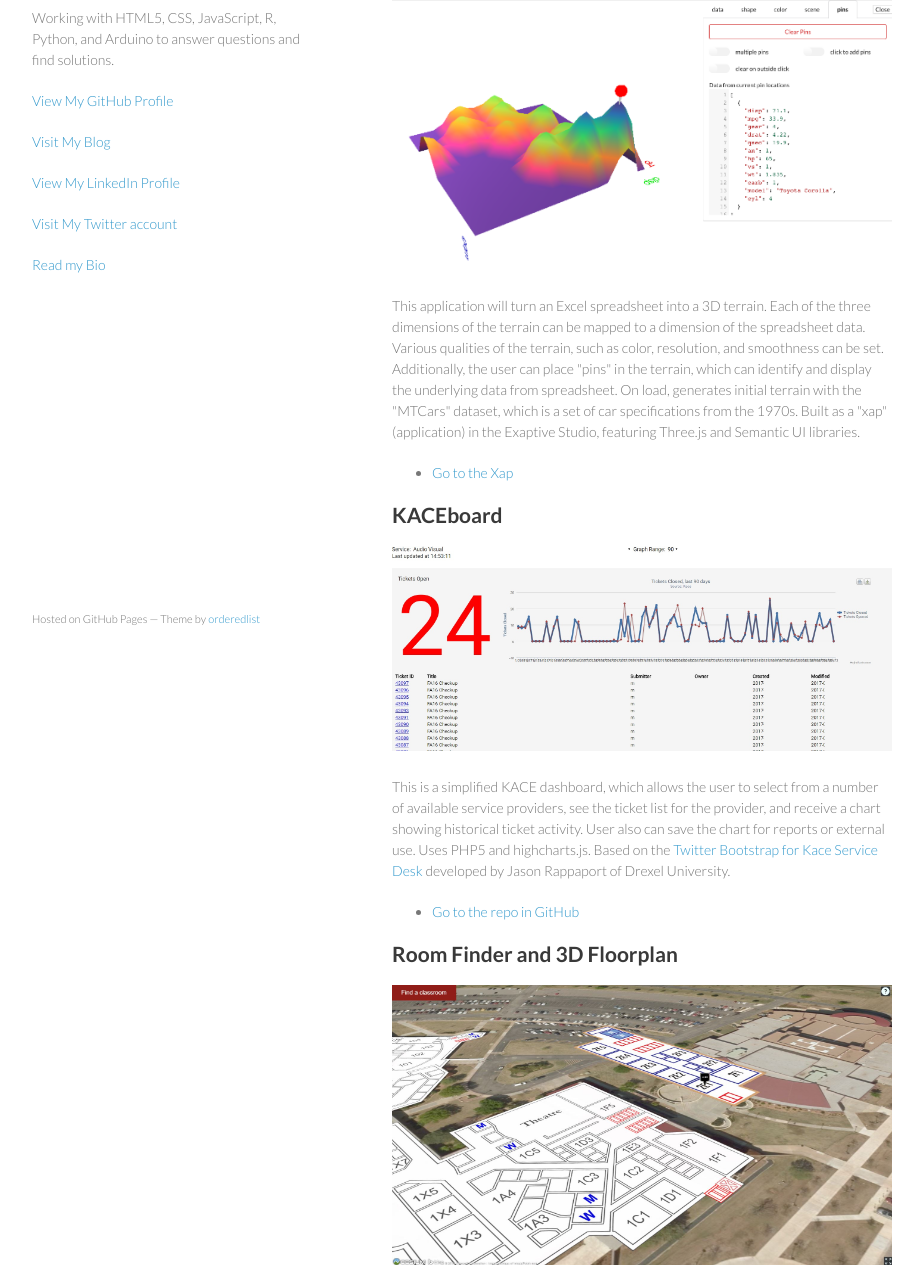
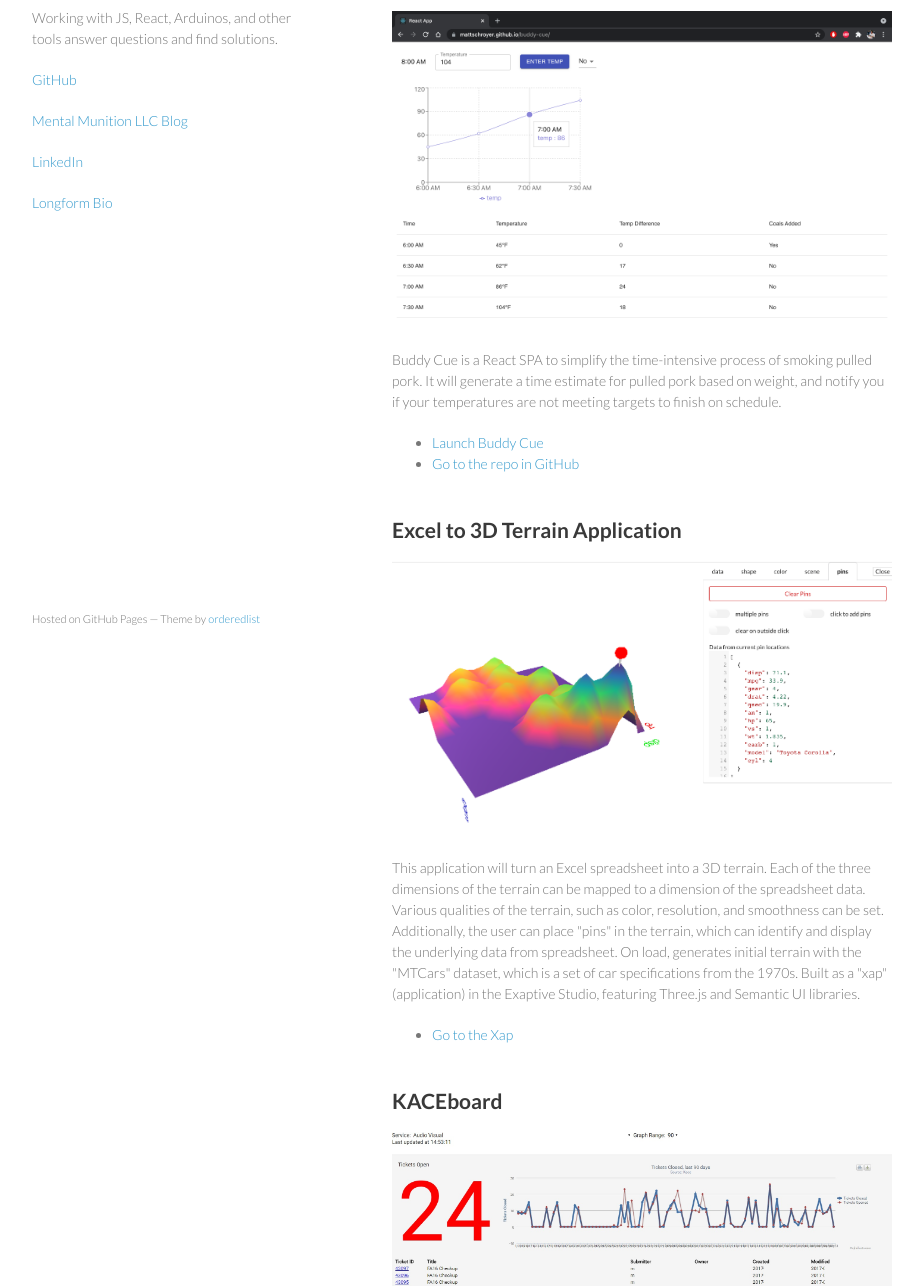
Before and after one commit to MattSchroyer/mattschroyer.github.io, a plain HTML site: page index.html in a window 1280 px wide. Shown: the part 102-1388 px from the top of the page, without its empty margins (178-1101 px from the left). Drawn offline with Linux system fonts and the light colour scheme.

Commit message:
Add BuddyCue project and restyle html

```diff
--- a/index.html
+++ b/index.html
@@ -4,9 +4,9 @@
     <meta charset="utf-8">
     <meta http-equiv="X-UA-Compatible" content="chrome=1">
     <title>mattschroyer.github.io</title>
-
-    <link rel="stylesheet" href="stylesheets/styles.css">
-    <link rel="stylesheet" href="stylesheets/pygment_trac.css">
+    <script src="scripts/scale.fix.js"></script>
+    <link rel="stylesheet" href="styles/styles.css">
+    <link rel="stylesheet" href="styles/pygment_trac.css">
     <meta name="viewport" content="width=device-width, initial-scale=1, user-scalable=no">
     <!--[if lt IE 9]>
     <script src="//html5shiv.googlecode.com/svn/trunk/html5.js"></script>
@@ -16,84 +16,132 @@
     <div class="wrapper">
       <header>
         <h1>Matthew Schroyer</h1>
-        <p>Working with HTML5, CSS, JavaScript, R, Python, and Arduino to answer questions and find solutions.</p>
+        <p>Working with JS, React, Arduinos, and other tools answer questions and find solutions.</p>
 
 
-        <p class="view"><a href="https://github.com/MattSchroyer">View My GitHub Profile</a></p>
-		<p class="view"><a href="http://www.mentalmunition.com/">Visit My Blog</a></p>
-		<p class="view"><a href="https://www.linkedin.com/in/mattschroyer">View My LinkedIn Profile</a></p>
-		<p class="view"><a href="https://twitter.com/MattSchroyer">Visit My Twitter account</a></p>
-		<p class="view"><a href="http://www.mentalmunition.com/p/about-author.html">Read my Bio</a></p>
+        <p class="view"><a href="https://github.com/MattSchroyer">GitHub</a></p>
+		    <p class="view"><a href="http://www.mentalmunition.com/">Mental Munition LLC Blog</a></p>
+		    <p class="view"><a href="https://www.linkedin.com/in/mattschroyer">LinkedIn</a></p>
+		    <p class="view"><a href="http://www.mentalmunition.com/p/about-author.html">Longform Bio</a></p>
 
       </header>
       <section>
-    <a href="https://labs.exaptive.city/xap/b2b8a940-224e-11e8-8c1e-6d6c7ec5b4e7?version=0.10.1"><h2>Excel to 3D Terrain Application</h2></a>
+
+        <div class="project_card">
+          <a href="https://mattschroyer.github.io/buddy-cue/"><h2>Buddy Cue</h2></a>
+          <p><IMG SRC="./img/buddy_cue_screenshot.png"></p>
           <p>
-      <IMG SRC="./img/excel_to_terrain.png">
-    </p>
-    <p>
-      This application will turn an Excel spreadsheet into a 3D terrain. Each of the three dimensions of the terrain can be mapped to a dimension of the spreadsheet data. Various qualities of the terrain, such as color, resolution, and smoothness can be set. Additionally, the user can place "pins" in the terrain, which can identify and display the underlying data from spreadsheet. On load, generates initial terrain with the "MTCars" dataset, which is a set of car specifications from the 1970s. Built as a "xap" (application) in the Exaptive Studio, featuring Three.js and Semantic UI libraries.
+            Buddy Cue is a React SPA to simplify the time-intensive process of smoking pulled pork.
+            It will generate a time estimate for pulled pork based on weight, and notify you if your
+            temperatures are not meeting targets to finish on schedule.
           </p>
           <ul>
-      <li>
-        <a href="https://labs.exaptive.city/xap/b2b8a940-224e-11e8-8c1e-6d6c7ec5b4e7?version=0.10.1">Go to the Xap</a>
-      </li>
+            <li><a href="https://mattschroyer.github.io/buddy-cue/">Launch Buddy Cue</a></li>
+            <li><a href="https://github.com/MattSchroyer/buddy-cue">Go to the repo in GitHub</a></li>
           </ul>
+        </div>
+
+        <div class="project_card">
+          <a href="https://labs.exaptive.city/xap/b2b8a940-224e-11e8-8c1e-6d6c7ec5b4e7?version=0.10.1"><h2>Excel to 3D Terrain Application</h2></a>
+          <p><IMG SRC="./img/excel_to_terrain.png"></p>
+          <p>
+            This application will turn an Excel spreadsheet into a 3D terrain.
+            Each of the three dimensions of the terrain can be mapped to a dimension of the spreadsheet data.
+            Various qualities of the terrain, such as color, resolution, and smoothness can be set.
+            Additionally, the user can place "pins" in the terrain, which can identify and display
+            the underlying data from spreadsheet. On load, generates initial terrain with the "MTCars" dataset,
+            which is a set of car specifications from the 1970s. Built as a "xap" (application) in the Exaptive Studio,
+            featuring Three.js and Semantic UI libraries.
+          </p>
+          <ul>
+            <li><a href="https://labs.exaptive.city/xap/b2b8a940-224e-11e8-8c1e-6d6c7ec5b4e7?version=0.10.1">Go to the Xap</a></li>
+          </ul>
+        </div>
+
+        <div class="project_card">
           <a href="https://github.com/MattSchroyer/kaceboard/tree/master"><h2>KACEboard</h2></a>
+          <p><IMG SRC="./img/kace_dashboard_screenshot.jpg"></p>
           <p>
-      <IMG SRC="./img/kace_dashboard_screenshot.jpg">
-    </p>
-		<p>
-      This is a simplified KACE dashboard, which allows the user to select from a number of available service providers, see the ticket list for the provider, and receive a chart showing historical ticket activity. User also can save the chart for reports or external use. Uses PHP5 and highcharts.js. Based on the <a href="https://github.com/jasonrap/KaceBootstrap">Twitter Bootstrap for Kace Service Desk</a> developed by Jason Rappaport of Drexel University.
+            This is a simplified KACE dashboard, which allows the user to select from a number of available
+            service providers, see the ticket list for the provider, and receive a chart showing historical
+            ticket activity. User also can save the chart for reports or external use. Uses PHP5 and highcharts.js.
+            Based on the <a href="https://github.com/jasonrap/KaceBootstrap">Twitter Bootstrap for Kace Service Desk</a>
+            developed by Jason Rappaport of Drexel University.
           </p>
           <ul>
             <li><a href="https://github.com/MattSchroyer/kaceboard/tree/master">Go to the repo in GitHub</a></li>
           </ul>
+        </div>
+
+        <div class="project_card">
           <a href="http://mattschroyer.github.io/roomfinder3d"><h2>Room Finder and 3D Floorplan</h2></a>
-		<p> <IMG SRC="./img/classroom_finder_screenshot.jpg"></p>
+          <p><IMG SRC="./img/classroom_finder_screenshot.jpg"></p>
           <p>A simple application to locate a classroom on the OCCC main campus and visualize multi-story floorplans in 3D. Uses HTML5, ajax, CesiumJS, and GIS files.</p>
           <ul>
             <li><a href="https://github.com/mattschroyer/roomfinder3d">Go to the repo in GitHub</a></li>
             <li><a href="http://mattschroyer.github.io/roomfinder3d">Go to the roomfinder</a></li>
           </ul>
+        </div>
+
+        <div class="project_card">
           <a href="http://mattschroyer.github.io/airOKC"><h2>Air OKC Scrape-n-Viz</h2></a>
-		<p> <IMG SRC="./img/air_okc_screenshot.jpg"></p>
+          <p><IMG SRC="./img/air_okc_screenshot.jpg"></p>
           <p>Building on the success of the <a href="http://dustduino.org/">DustDuino</a> <a href="http://www.mentalmunition.com/search/label/dustduino">IoT initiative</a>, AirOKC is a "serverless" scraping and visualization platform. Ozone readings are scraped from the Oklahoma Department of Environmental Quality (ODEQ) monitor 401090033 on an hourly basis. The back-end is a Google Sheet fed via a scraping script. On the front-end, Tabletop reads the sheets, while d3 handles the viz. Please allow the chart several seconds to load; Google Sheets is not the quickest data host.</p>
           <ul>
             <li><a href="https://github.com/mattschroyer/airokc">Go to the repo in GitHub</a></li>
             <li><a href="http://mattschroyer.github.io/airOKC">Go to Air OKC</a></li>
           </ul>
+        </div>
+
+        <div class="project_card">
           <a href="http://mattschroyer.github.io/traffic"><h2>Traffic Dataviz</h2></a>
-		<p> <IMG SRC="./img/traffic_dataviz_screenshot.jpg"></p>
-		<p>A vizualization of a morning commute from January to August 2015 in the OKC metro area. GPS data was logged on an Android device, parsed with Python, and vizualized using Cesium.js and a CartoDB basemap.</p>
+          <p><IMG SRC="./img/traffic_dataviz_screenshot.jpg"></p>
+          <p>
+            A vizualization of a morning commute from January to August 2015 in the OKC metro area.
+            GPS data was logged on an Android device, parsed with Python, and vizualized using Cesium.js
+            and a CartoDB basemap.
+          </p>
           <ul>
             <li><a href="https://github.com/mattschroyer/traffic">Go to the repo in GitHub</a></li>
             <li><a href="http://mattschroyer.github.io/traffic">Go to the Traffic Dataviz</a></li>
           </ul>
+        </div>
+
+        <div class="project_card">
           <a href="http://mattschroyer.github.io/heart"><h2>Three.js Heart Viz</h2></a>
           <p> <IMG SRC="./img/heart_viz_screenshot.jpg"></p>
-		<p>Developed for a college anatomy class, this Three.js visualizes a model of a human heart. With this heart visualization, students can study the heart, even on a smartphone while they're on the bus. This digital version of the physical model was scanned using hundreds of photos, and digitized using Agisoft Photoscan. Three.js provides an easy way to render the .obj and .mtl files that are exported by Photoscan.</p>
+          <p>
+            Developed for a college anatomy class, this Three.js visualizes a model of a human heart.
+            With this heart visualization, students can study the heart, even on a smartphone while they're on the bus.
+            This digital version of the physical model was scanned using hundreds of photos, and digitized using
+            Agisoft Photoscan. Three.js provides an easy way to render the .obj and .mtl files that are
+            exported by Photoscan.
+          </p>
           <ul>
             <li><a href="https://github.com/mattschroyer/heart">Go to the repo in GitHub</a></li>
             <li><a href="http://mattschroyer.github.io/heart">Three.js Heart Viz</a></li>
           </ul>
-		<br>
-		<br>
+        </div>
+
+        <div class="project_card">
           <a href="http://mattschroyer.github.io/elkmtn/"><h2>Hike up Elk Mountain</h2></a>
-		<p> <IMG SRC="./img/elk_mtn_screenshot.jpg"></p>
-		<p>A virtual trip up Elk Mountain in Oklahoma, using HTML5, GIS files, Cesium.js, and Panellum.js. The user can visualize the path up the mountain, its relationship surrounding mixed grass prairie, and sample the flora and fauna (including the state reptile).</p>
+          <p><IMG SRC="./img/elk_mtn_screenshot.jpg"></p>
+          <p>
+            A virtual trip up Elk Mountain in Oklahoma, using HTML5, GIS files, Cesium.js, and Panellum.js.
+            The user can visualize the path up the mountain, its relationship surrounding mixed grass prairie,
+            and sample the flora and fauna (including the state reptile).
+          </p>
           <ul>
             <li><a href="https://github.com/mattschroyer/elkmtn">Go to the repo in GitHub</a></li>
             <li><a href="http://www.mentalmunition.com/2015/11/climbing-virtual-mountain-cesium-and.html">Explanatory blog post</a></li>
             <li><a href="http://mattschroyer.github.io/elkmtn/">Go up Elk Mountain</a>
           </ul>
-		<br>
+        </div>
+
       </section>
       <footer>
         <p><small>Hosted on GitHub Pages &mdash; Theme by <a href="https://github.com/orderedlist">orderedlist</a></small></p>
       </footer>
     </div>
-    <script src="javascripts/scale.fix.js"></script>
-
   </body>
 </html>
--- a/stylesheets/styles.css
+++ b/styles/styles.css
@@ -176,6 +176,10 @@
   margin:0 0 20px;
 }
 
+.project_card {
+  padding: 12px 0;
+}
+
 footer {
   width:270px;
   float:left;
```
Also changed, not shown: img/buddy_cue_screenshot.png (added), scripts/scale.fix.js (renamed from javascripts/scale.fix.js), styles/pygment_trac.css (renamed from stylesheets/pygment_trac.css). Lines whose indentation alone changed are shown as unchanged.
